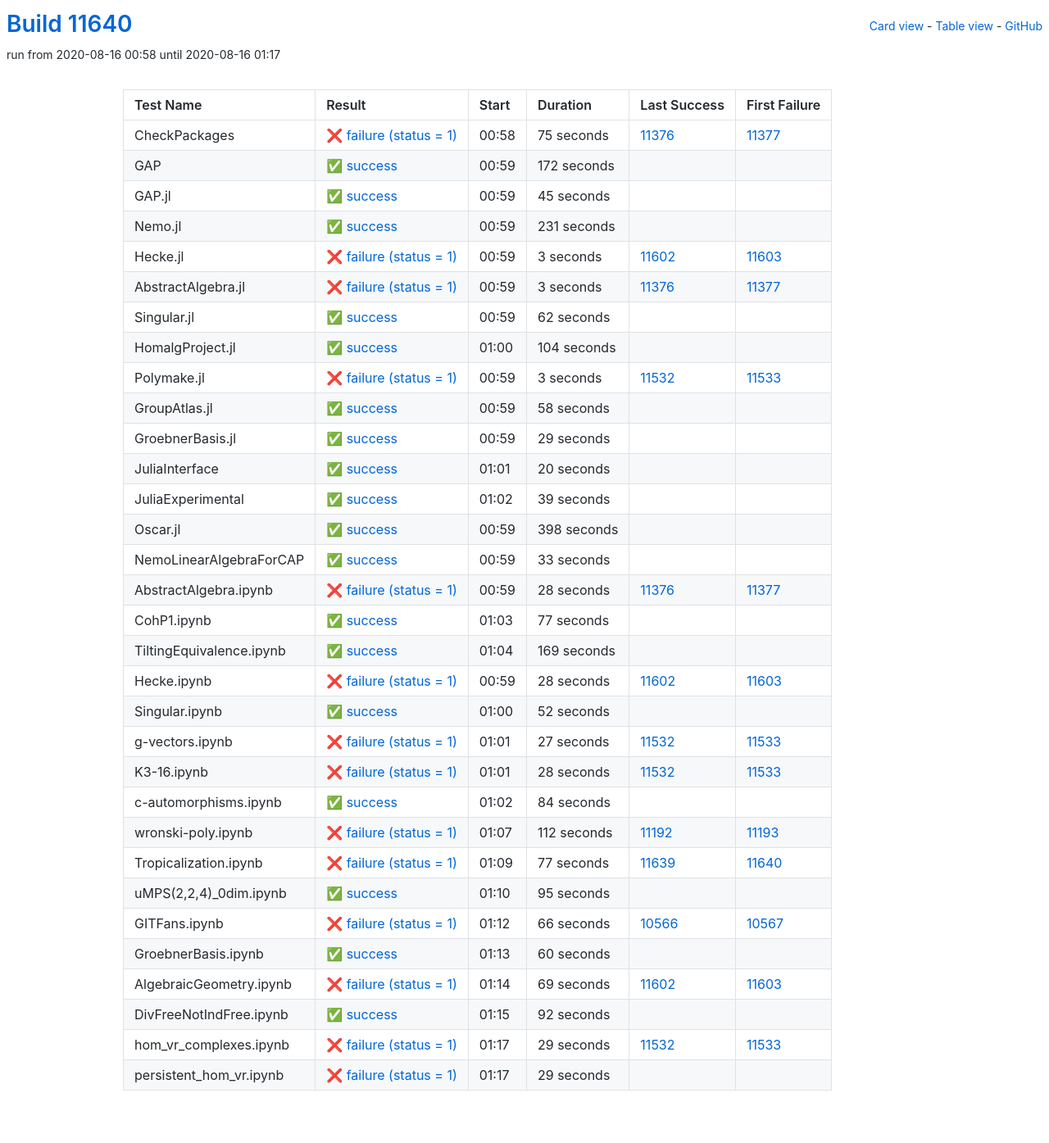
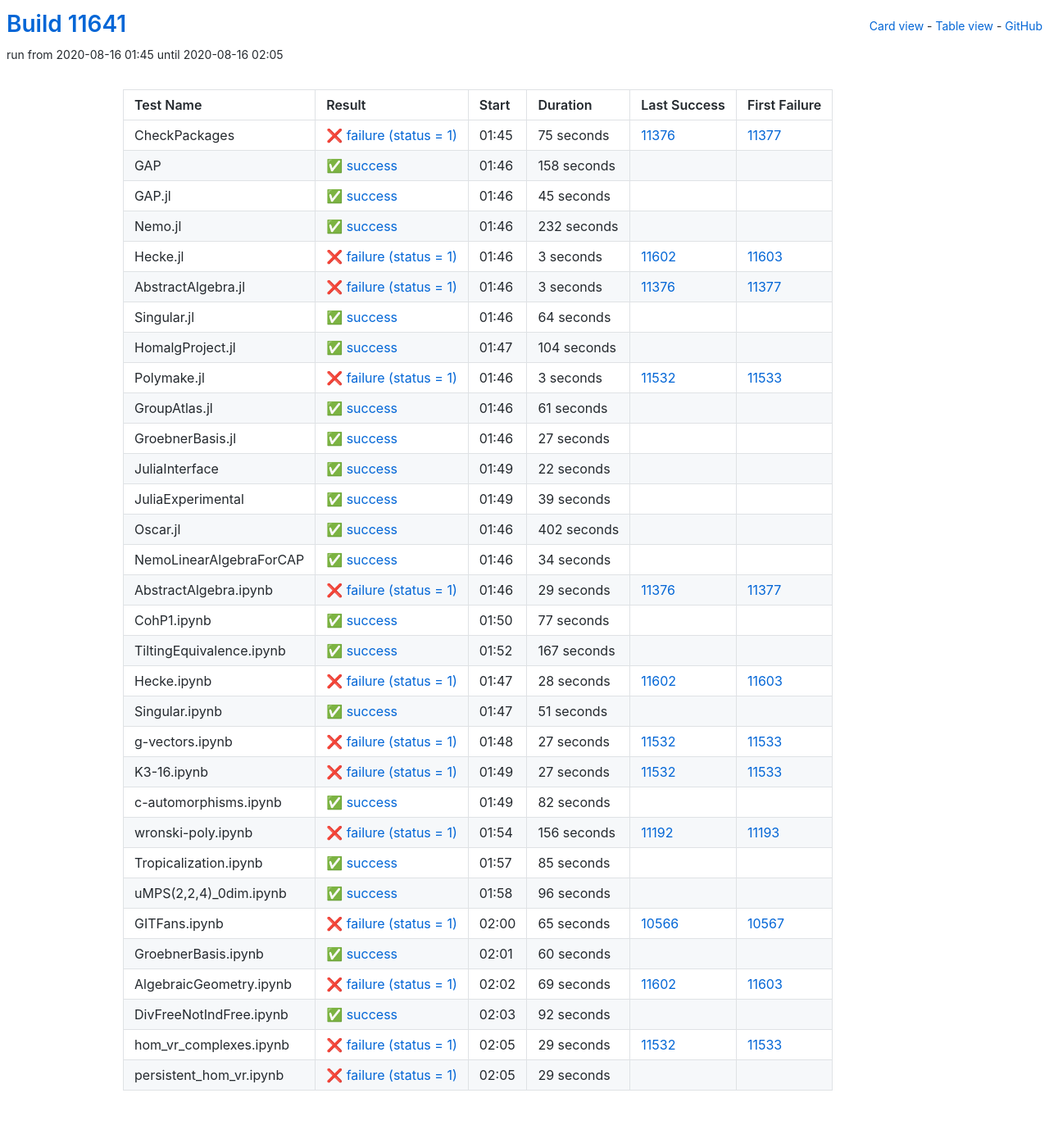
Before and after one commit to oscar-system/oscar-ci-status, a Jekyll site: the page built from table.html, in a window 1280 px wide. Shown: the whole page at 82% size. Built offline with Jekyll 4.4.1, drawn with Linux system fonts in a browser that asks for light colours.

Commit message:
Build #11641

```diff
--- a/_data/ci.yml
+++ b/_data/ci.yml
@@ -1,6 +1,6 @@
 ---
-build: 11640
-build_url: https://oscarci.mathematik.uni-kl.de/job/oscar/11640/
+build: 11641
+build_url: https://oscarci.mathematik.uni-kl.de/job/oscar/11641/
 job: oscar
 organization: oscar-system
 repo: oscar-ci-status
@@ -8,8 +8,8 @@
 tests:
 - name: CheckPackages
   id: checkpackages
-  log: https://oscarci.mathematik.uni-kl.de/job/oscar/11640/artifact/logs/build-11640/CheckPackages.log
-  start: 2020-08-16 00:58
+  log: https://oscarci.mathematik.uni-kl.de/job/oscar/11641/artifact/logs/build-11641/CheckPackages.log
+  start: 2020-08-16 01:45
   success: false
   exitcode: 1
   status: failure
@@ -20,20 +20,20 @@
   first_failure_url: https://oscarci.mathematik.uni-kl.de/job/oscar/11377/
 - name: GAP
   id: gap
-  log: https://oscarci.mathematik.uni-kl.de/job/oscar/11640/artifact/logs/build-11640/GAP.log
-  start: 2020-08-16 00:59
+  log: https://oscarci.mathematik.uni-kl.de/job/oscar/11641/artifact/logs/build-11641/GAP.log
+  start: 2020-08-16 01:46
   success: true
   exitcode: 0
   status: success
-  duration: 172
+  duration: 158
   last_success: false
   last_success_url:
   first_failure: false
   first_failure_url:
 - name: GAP.jl
   id: gap-jl
-  log: https://oscarci.mathematik.uni-kl.de/job/oscar/11640/artifact/logs/build-11640/GAP.jl.log
-  start: 2020-08-16 00:59
+  log: https://oscarci.mathematik.uni-kl.de/job/oscar/11641/artifact/logs/build-11641/GAP.jl.log
+  start: 2020-08-16 01:46
   success: true
   exitcode: 0
   status: success
@@ -44,20 +44,20 @@
   first_failure_url:
 - name: Nemo.jl
   id: nemo-jl
-  log: https://oscarci.mathematik.uni-kl.de/job/oscar/11640/artifact/logs/build-11640/Nemo.jl.log
-  start: 2020-08-16 00:59
+  log: https://oscarci.mathematik.uni-kl.de/job/oscar/11641/artifact/logs/build-11641/Nemo.jl.log
+  start: 2020-08-16 01:46
   success: true
   exitcode: 0
   status: success
-  duration: 231
+  duration: 232
   last_success: false
   last_success_url:
   first_failure: false
   first_failure_url:
 - name: Hecke.jl
   id: hecke-jl
-  log: https://oscarci.mathematik.uni-kl.de/job/oscar/11640/artifact/logs/build-11640/Hecke.jl.log
-  start: 2020-08-16 00:59
+  log: https://oscarci.mathematik.uni-kl.de/job/oscar/11641/artifact/logs/build-11641/Hecke.jl.log
+  start: 2020-08-16 01:46
   success: false
   exitcode: 1
   status: failure
@@ -68,8 +68,8 @@
   first_failure_url: https://oscarci.mathematik.uni-kl.de/job/oscar/11603/
 - name: AbstractAlgebra.jl
   id: abstractalgebra-jl
-  log: https://oscarci.mathematik.uni-kl.de/job/oscar/11640/artifact/logs/build-11640/AbstractAlgebra.jl.log
-  start: 2020-08-16 00:59
+  log: https://oscarci.mathematik.uni-kl.de/job/oscar/11641/artifact/logs/build-11641/AbstractAlgebra.jl.log
+  start: 2020-08-16 01:46
   success: false
   exitcode: 1
   status: failure
@@ -80,20 +80,20 @@
   first_failure_url: https://oscarci.mathematik.uni-kl.de/job/oscar/11377/
 - name: Singular.jl
   id: singular-jl
-  log: https://oscarci.mathematik.uni-kl.de/job/oscar/11640/artifact/logs/build-11640/Singular.jl.log
-  start: 2020-08-16 00:59
+  log: https://oscarci.mathematik.uni-kl.de/job/oscar/11641/artifact/logs/build-11641/Singular.jl.log
+  start: 2020-08-16 01:46
   success: true
   exitcode: 0
   status: success
-  duration: 62
+  duration: 64
   last_success: false
   last_success_url:
   first_failure: false
   first_failure_url:
 - name: HomalgProject.jl
   id: homalgproject-jl
-  log: https://oscarci.mathematik.uni-kl.de/job/oscar/11640/artifact/logs/build-11640/HomalgProject.jl.log
-  start: 2020-08-16 01:00
+  log: https://oscarci.mathematik.uni-kl.de/job/oscar/11641/artifact/logs/build-11641/HomalgProject.jl.log
+  start: 2020-08-16 01:47
   success: true
   exitcode: 0
   status: success
@@ -104,8 +104,8 @@
   first_failure_url:
 - name: Polymake.jl
   id: polymake-jl
-  log: https://oscarci.mathematik.uni-kl.de/job/oscar/11640/artifact/logs/build-11640/Polymake.jl.log
-  start: 2020-08-16 00:59
+  log: https://oscarci.mathematik.uni-kl.de/job/oscar/11641/artifact/logs/build-11641/Polymake.jl.log
+  start: 2020-08-16 01:46
   success: false
   exitcode: 1
   status: failure
@@ -116,44 +116,44 @@
   first_failure_url: https://oscarci.mathematik.uni-kl.de/job/oscar/11533/
 - name: GroupAtlas.jl
   id: groupatlas-jl
-  log: https://oscarci.mathematik.uni-kl.de/job/oscar/11640/artifact/logs/build-11640/GroupAtlas.jl.log
-  start: 2020-08-16 00:59
+  log: https://oscarci.mathematik.uni-kl.de/job/oscar/11641/artifact/logs/build-11641/GroupAtlas.jl.log
+  start: 2020-08-16 01:46
   success: true
   exitcode: 0
   status: success
-  duration: 58
+  duration: 61
   last_success: false
   last_success_url:
   first_failure: false
   first_failure_url:
 - name: GroebnerBasis.jl
   id: groebnerbasis-jl
-  log: https://oscarci.mathematik.uni-kl.de/job/oscar/11640/artifact/logs/build-11640/GroebnerBasis.jl.log
-  start: 2020-08-16 00:59
+  log: https://oscarci.mathematik.uni-kl.de/job/oscar/11641/artifact/logs/build-11641/GroebnerBasis.jl.log
+  start: 2020-08-16 01:46
   success: true
   exitcode: 0
   status: success
-  duration: 29
+  duration: 27
   last_success: false
   last_success_url:
   first_failure: false
   first_failure_url:
 - name: JuliaInterface
   id: juliainterface
-  log: https://oscarci.mathematik.uni-kl.de/job/oscar/11640/artifact/logs/build-11640/JuliaInterface.log
-  start: 2020-08-16 01:01
+  log: https://oscarci.mathematik.uni-kl.de/job/oscar/11641/artifact/logs/build-11641/JuliaInterface.log
+  start: 2020-08-16 01:49
   success: true
   exitcode: 0
   status: success
-  duration: 20
+  duration: 22
   last_success: false
   last_success_url:
   first_failure: false
   first_failure_url:
 - name: JuliaExperimental
   id: juliaexperimental
-  log: https://oscarci.mathematik.uni-kl.de/job/oscar/11640/artifact/logs/build-11640/JuliaExperimental.log
-  start: 2020-08-16 01:02
+  log: https://oscarci.mathematik.uni-kl.de/job/oscar/11641/artifact/logs/build-11641/JuliaExperimental.log
+  start: 2020-08-16 01:49
   success: true
   exitcode: 0
   status: success
@@ -164,44 +164,44 @@
   first_failure_url:
 - name: Oscar.jl
   id: oscar-jl
-  log: https://oscarci.mathematik.uni-kl.de/job/oscar/11640/artifact/logs/build-11640/Oscar.jl.log
-  start: 2020-08-16 00:59
+  log: https://oscarci.mathematik.uni-kl.de/job/oscar/11641/artifact/logs/build-11641/Oscar.jl.log
+  start: 2020-08-16 01:46
   success: true
   exitcode: 0
   status: success
-  duration: 398
+  duration: 402
   last_success: false
   last_success_url:
   first_failure: false
   first_failure_url:
 - name: NemoLinearAlgebraForCAP
   id: nemolinearalgebraforcap
-  log: https://oscarci.mathematik.uni-kl.de/job/oscar/11640/artifact/logs/build-11640/NemoLinearAlgebraForCAP.log
-  start: 2020-08-16 00:59
+  log: https://oscarci.mathematik.uni-kl.de/job/oscar/11641/artifact/logs/build-11641/NemoLinearAlgebraForCAP.log
+  start: 2020-08-16 01:46
   success: true
   exitcode: 0
   status: success
-  duration: 33
+  duration: 34
   last_success: false
   last_success_url:
   first_failure: false
   first_failure_url:
 - name: AbstractAlgebra.ipynb
   id: abstractalgebra-ipynb
-  log: https://oscarci.mathematik.uni-kl.de/job/oscar/11640/artifact/logs/build-11640/AbstractAlgebra.ipynb.log
-  start: 2020-08-16 00:59
+  log: https://oscarci.mathematik.uni-kl.de/job/oscar/11641/artifact/logs/build-11641/AbstractAlgebra.ipynb.log
+  start: 2020-08-16 01:46
   success: false
   exitcode: 1
   status: failure
-  duration: 28
+  duration: 29
   last_success: 11376
   last_success_url: https://oscarci.mathematik.uni-kl.de/job/oscar/11376/
   first_failure: 11377
   first_failure_url: https://oscarci.mathematik.uni-kl.de/job/oscar/11377/
 - name: CohP1.ipynb
   id: cohp1-ipynb
-  log: https://oscarci.mathematik.uni-kl.de/job/oscar/11640/artifact/logs/build-11640/CohP1.ipynb.log
-  start: 2020-08-16 01:03
+  log: https://oscarci.mathematik.uni-kl.de/job/oscar/11641/artifact/logs/build-11641/CohP1.ipynb.log
+  start: 2020-08-16 01:50
   success: true
   exitcode: 0
   status: success
@@ -212,20 +212,20 @@
   first_failure_url:
 - name: TiltingEquivalence.ipynb
   id: tiltingequivalence-ipynb
-  log: https://oscarci.mathematik.uni-kl.de/job/oscar/11640/artifact/logs/build-11640/TiltingEquivalence.ipynb.log
-  start: 2020-08-16 01:04
+  log: https://oscarci.mathematik.uni-kl.de/job/oscar/11641/artifact/logs/build-11641/TiltingEquivalence.ipynb.log
+  start: 2020-08-16 01:52
   success: true
   exitcode: 0
   status: success
-  duration: 169
+  duration: 167
   last_success: false
   last_success_url:
   first_failure: false
   first_failure_url:
 - name: Hecke.ipynb
   id: hecke-ipynb
-  log: https://oscarci.mathematik.uni-kl.de/job/oscar/11640/artifact/logs/build-11640/Hecke.ipynb.log
-  start: 2020-08-16 00:59
+  log: https://oscarci.mathematik.uni-kl.de/job/oscar/11641/artifact/logs/build-11641/Hecke.ipynb.log
+  start: 2020-08-16 01:47
   success: false
   exitcode: 1
   status: failure
@@ -236,20 +236,20 @@
   first_failure_url: https://oscarci.mathematik.uni-kl.de/job/oscar/11603/
 - name: Singular.ipynb
   id: singular-ipynb
-  log: https://oscarci.mathematik.uni-kl.de/job/oscar/11640/artifact/logs/build-11640/Singular.ipynb.log
-  start: 2020-08-16 01:00
+  log: https://oscarci.mathematik.uni-kl.de/job/oscar/11641/artifact/logs/build-11641/Singular.ipynb.log
+  start: 2020-08-16 01:47
   success: true
   exitcode: 0
   status: success
-  duration: 52
+  duration: 51
   last_success: false
   last_success_url:
   first_failure: false
   first_failure_url:
 - name: g-vectors.ipynb
   id: g-vectors-ipynb
-  log: https://oscarci.mathematik.uni-kl.de/job/oscar/11640/artifact/logs/build-11640/g-vectors.ipynb.log
-  start: 2020-08-16 01:01
+  log: https://oscarci.mathematik.uni-kl.de/job/oscar/11641/artifact/logs/build-11641/g-vectors.ipynb.log
+  start: 2020-08-16 01:48
   success: false
   exitcode: 1
   status: failure
@@ -260,80 +260,80 @@
   first_failure_url: https://oscarci.mathematik.uni-kl.de/job/oscar/11533/
 - name: K3-16.ipynb
   id: k3-16-ipynb
-  log: https://oscarci.mathematik.uni-kl.de/job/oscar/11640/artifact/logs/build-11640/K3-16.ipynb.log
-  start: 2020-08-16 01:01
+  log: https://oscarci.mathematik.uni-kl.de/job/oscar/11641/artifact/logs/build-11641/K3-16.ipynb.log
+  start: 2020-08-16 01:49
   success: false
   exitcode: 1
   status: failure
-  duration: 28
+  duration: 27
   last_success: 11532
   last_success_url: https://oscarci.mathematik.uni-kl.de/job/oscar/11532/
   first_failure: 11533
   first_failure_url: https://oscarci.mathematik.uni-kl.de/job/oscar/11533/
 - name: c-automorphisms.ipynb
   id: c-automorphisms-ipynb
-  log: https://oscarci.mathematik.uni-kl.de/job/oscar/11640/artifact/logs/build-11640/c-automorphisms.ipynb.log
-  start: 2020-08-16 01:02
+  log: https://oscarci.mathematik.uni-kl.de/job/oscar/11641/artifact/logs/build-11641/c-automorphisms.ipynb.log
+  start: 2020-08-16 01:49
   success: true
   exitcode: 0
   status: success
-  duration: 84
+  duration: 82
   last_success: false
   last_success_url:
   first_failure: false
   first_failure_url:
 - name: wronski-poly.ipynb
   id: wronski-poly-ipynb
-  log: https://oscarci.mathematik.uni-kl.de/job/oscar/11640/artifact/logs/build-11640/wronski-poly.ipynb.log
-  start: 2020-08-16 01:07
+  log: https://oscarci.mathematik.uni-kl.de/job/oscar/11641/artifact/logs/build-11641/wronski-poly.ipynb.log
+  start: 2020-08-16 01:54
   success: false
   exitcode: 1
   status: failure
-  duration: 112
+  duration: 156
   last_success: 11192
   last_success_url: https://oscarci.mathematik.uni-kl.de/job/oscar/11192/
   first_failure: 11193
   first_failure_url: https://oscarci.mathematik.uni-kl.de/job/oscar/11193/
 - name: Tropicalization.ipynb
   id: tropicalization-ipynb
-  log: https://oscarci.mathematik.uni-kl.de/job/oscar/11640/artifact/logs/build-11640/Tropicalization.ipynb.log
-  start: 2020-08-16 01:09
-  success: false
-  exitcode: 1
-  status: failure
-  duration: 77
-  last_success: 11639
-  last_success_url: https://oscarci.mathematik.uni-kl.de/job/oscar/11639/
-  first_failure: 11640
-  first_failure_url: https://oscarci.mathematik.uni-kl.de/job/oscar/11640/
-- name: uMPS(2,2,4)_0dim.ipynb
-  id: umps-2-2-4-0dim-ipynb
-  log: https://oscarci.mathematik.uni-kl.de/job/oscar/11640/artifact/logs/build-11640/uMPS-2-2-4-_0dim.ipynb.log
-  start: 2020-08-16 01:10
+  log: https://oscarci.mathematik.uni-kl.de/job/oscar/11641/artifact/logs/build-11641/Tropicalization.ipynb.log
+  start: 2020-08-16 01:57
   success: true
   exitcode: 0
   status: success
-  duration: 95
+  duration: 85
+  last_success: false
+  last_success_url:
+  first_failure: false
+  first_failure_url:
+- name: uMPS(2,2,4)_0dim.ipynb
+  id: umps-2-2-4-0dim-ipynb
+  log: https://oscarci.mathematik.uni-kl.de/job/oscar/11641/artifact/logs/build-11641/uMPS-2-2-4-_0dim.ipynb.log
+  start: 2020-08-16 01:58
+  success: true
+  exitcode: 0
+  status: success
+  duration: 96
   last_success: false
   last_success_url:
   first_failure: false
   first_failure_url:
 - name: GITFans.ipynb
   id: gitfans-ipynb
-  log: https://oscarci.mathematik.uni-kl.de/job/oscar/11640/artifact/logs/build-11640/GITFans.ipynb.log
-  start: 2020-08-16 01:12
+  log: https://oscarci.mathematik.uni-kl.de/job/oscar/11641/artifact/logs/build-11641/GITFans.ipynb.log
+  start: 2020-08-16 02:00
   success: false
   exitcode: 1
   status: failure
-  duration: 66
+  duration: 65
   last_success: 10566
   last_success_url: https://oscarci.mathematik.uni-kl.de/job/oscar/10566/
   first_failure: 10567
   first_failure_url: https://oscarci.mathematik.uni-kl.de/job/oscar/10567/
 - name: GroebnerBasis.ipynb
   id: groebnerbasis-ipynb
-  log: https://oscarci.mathematik.uni-kl.de/job/oscar/11640/artifact/logs/build-11640/GroebnerBasis.ipynb.log
-  start: 2020-08-16 01:13
+  log: https://oscarci.mathematik.uni-kl.de/job/oscar/11641/artifact/logs/build-11641/GroebnerBasis.ipynb.log
+  start: 2020-08-16 02:01
   success: true
   exitcode: 0
   status: success
@@ -344,8 +344,8 @@
   first_failure_url:
 - name: AlgebraicGeometry.ipynb
   id: algebraicgeometry-ipynb
-  log: https://oscarci.mathematik.uni-kl.de/job/oscar/11640/artifact/logs/build-11640/AlgebraicGeometry.ipynb.log
-  start: 2020-08-16 01:14
+  log: https://oscarci.mathematik.uni-kl.de/job/oscar/11641/artifact/logs/build-11641/AlgebraicGeometry.ipynb.log
+  start: 2020-08-16 02:02
   success: false
   exitcode: 1
   status: failure
@@ -356,8 +356,8 @@
   first_failure_url: https://oscarci.mathematik.uni-kl.de/job/oscar/11603/
 - name: DivFreeNotIndFree.ipynb
   id: divfreenotindfree-ipynb
-  log: https://oscarci.mathematik.uni-kl.de/job/oscar/11640/artifact/logs/build-11640/DivFreeNotIndFree.ipynb.log
-  start: 2020-08-16 01:15
+  log: https://oscarci.mathematik.uni-kl.de/job/oscar/11641/artifact/logs/build-11641/DivFreeNotIndFree.ipynb.log
+  start: 2020-08-16 02:03
   success: true
   exitcode: 0
   status: success
@@ -368,8 +368,8 @@
   first_failure_url:
 - name: hom_vr_complexes.ipynb
   id: hom-vr-complexes-ipynb
-  log: https://oscarci.mathematik.uni-kl.de/job/oscar/11640/artifact/logs/build-11640/hom_vr_complexes.ipynb.log
-  start: 2020-08-16 01:17
+  log: https://oscarci.mathematik.uni-kl.de/job/oscar/11641/artifact/logs/build-11641/hom_vr_complexes.ipynb.log
+  start: 2020-08-16 02:05
   success: false
   exitcode: 1
   status: failure
@@ -380,8 +380,8 @@
   first_failure_url: https://oscarci.mathematik.uni-kl.de/job/oscar/11533/
 - name: persistent_hom_vr.ipynb
   id: persistent-hom-vr-ipynb
-  log: https://oscarci.mathematik.uni-kl.de/job/oscar/11640/artifact/logs/build-11640/persistent_hom_vr.ipynb.log
-  start: 2020-08-16 01:17
+  log: https://oscarci.mathematik.uni-kl.de/job/oscar/11641/artifact/logs/build-11641/persistent_hom_vr.ipynb.log
+  start: 2020-08-16 02:05
   success: false
   exitcode: 1
   status: failure
```
Also changed, not shown: README.md.
